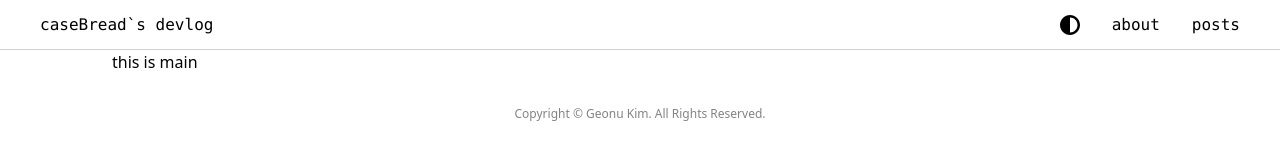
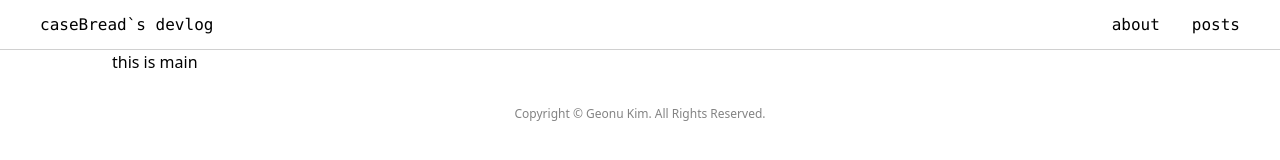
Before and after one commit to caseBread/blog-archive, a Next.js app: page / in a window 1280 px wide. Shown: the top 160 px of the page. Built offline with nearby package versions, Linux system fonts and the light colour scheme.

Commit message:
feat : delete modified darkmode button

```diff
--- a/src/app.feature/header/menu/index.tsx
+++ b/src/app.feature/header/menu/index.tsx
@@ -4,14 +4,6 @@ import Link from 'next/link';
 const HeaderMenu = () => {
   return (
     <div className="flex gap-8">
-      <button>
-        <Image
-          src="/icon/ic-darkmode-light.svg"
-          alt="다크모드-전환"
-          width="20"
-          height="20"
-        />
-      </button>
       <Link href="/posts/about.mdx">about</Link>
       <Link href="/posts">posts</Link>
     </div>
```
